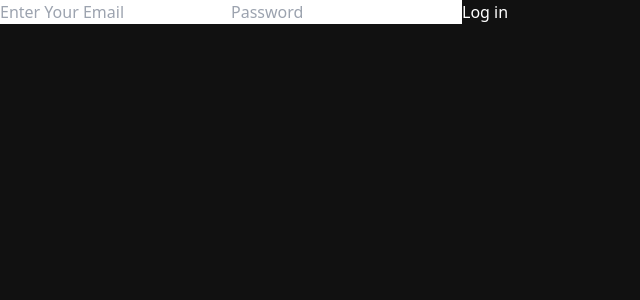
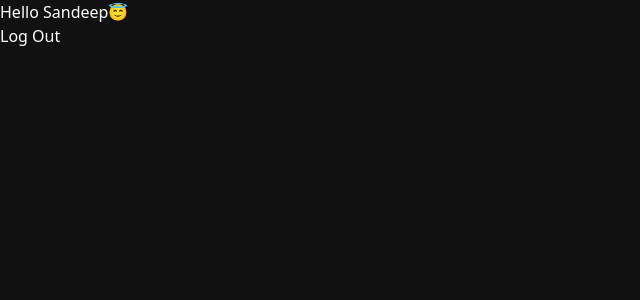
Before and after one commit to sandeeprudola/ems, a React (Vite) app: page / in a window 1280 px wide. Shown: the top 300 px of the page, without its empty margins (0-640 px from the left). Built offline with nearby package versions, Linux system fonts and the light colour scheme.

Commit message:
date-17jan2025

```diff
--- a/src/App.jsx
+++ b/src/App.jsx
@@ -1,10 +1,12 @@
 import React from 'react'
 import Login from './components/Auth/login'
+import EmployeDashboard from './components/Dashboard/EmployeDashboard'
 
 const App = () => {
   return (
     <>
-    <Login/>
+    {/* <Login/> */}
+    {<EmployeDashboard/>}
     </>
   )
 }
--- a/src/components/Dashboard/EmployeDashboard.jsx
+++ b/src/components/Dashboard/EmployeDashboard.jsx
@@ -0,0 +1,12 @@
+import React from 'react'
+import Header from '../others/Header'
+
+const EmployeDashboard = () => {
+  return (
+    <div className='p-10 bg-[#1C1C1C] h-screen'>
+        {<Header/>}
+    </div>
+  )
+}
+
+export default EmployeDashboard
--- /dev/null
+++ b/src/components/others/Header.jsx
@@ -0,0 +1,16 @@
+import React from 'react'
+
+const Header = () => {
+  return (
+    <div className=' flex items-end justify-between'>
+        <h1 className='text-2xl'>
+            Hello <span className='text-3xl'>Sandeep😇</span>
+        </h1>
+        <button>
+            Log Out
+        </button>
+    </div>
+  )
+}
+
+export default Header
```
